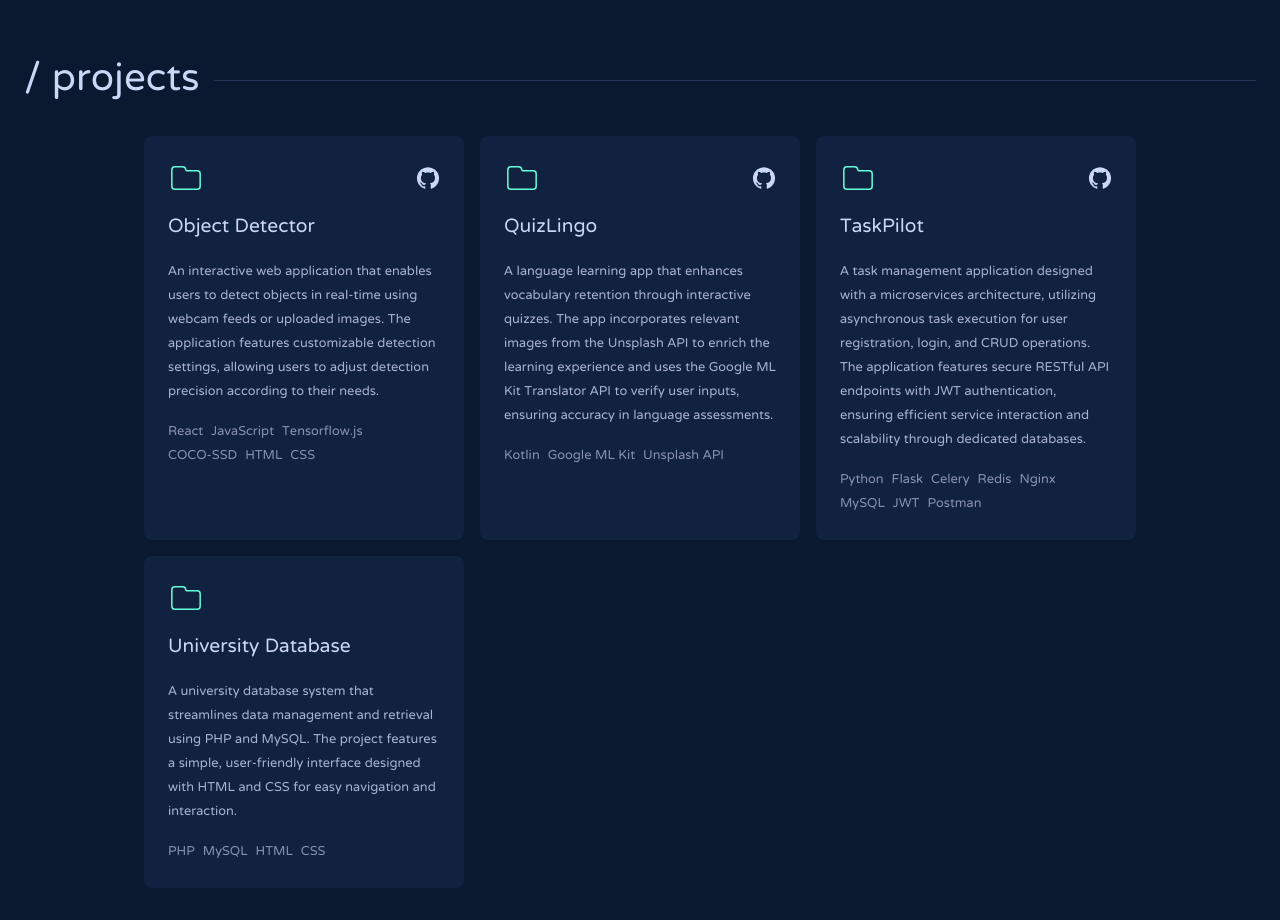
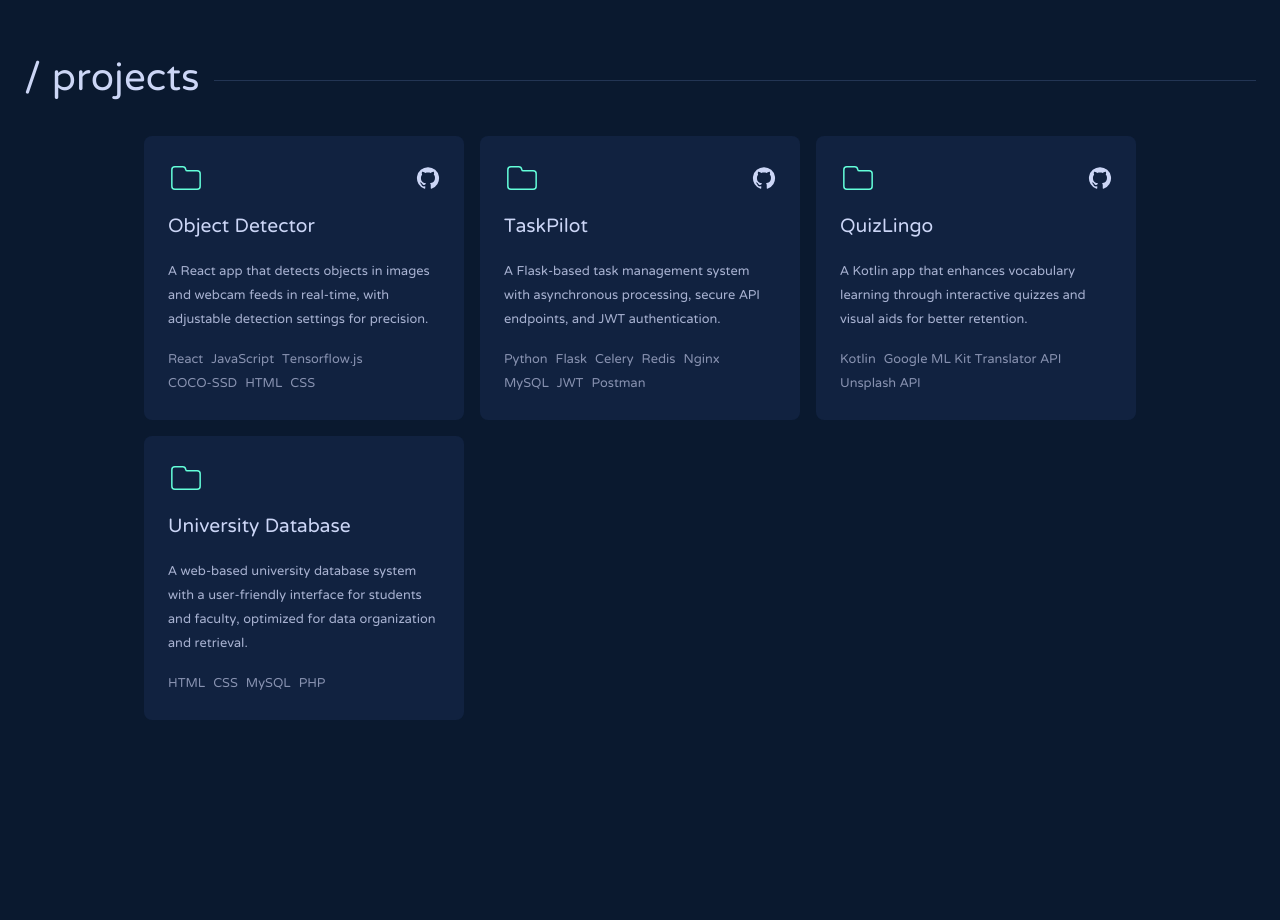
Before and after one commit to alexislayvu/portfolio, a Next.js app: page / in a window 1280 px wide. Shown: the part 1580-2500 px from the top of the page. After the commit the page ends 2332 px from the top, so only its background shows below. Built offline with nearby package versions, Linux system fonts and the light colour scheme.

Commit message:
change project descriptions + reorder projects

```diff
--- a/components/Projects.jsx
+++ b/components/Projects.jsx
@@ -7,32 +7,32 @@ const Projects = () => {
     {
       title: 'Object Detector',
       description:
-        'An interactive web application that enables users to detect objects in real-time using webcam feeds or uploaded images. The application features customizable detection settings, allowing users to adjust detection precision according to their needs.',
+        'A React app that detects objects in images and webcam feeds in real-time, with adjustable detection settings for precision.',
       techStack: ['React', 'JavaScript', 'Tensorflow.js', 'COCO-SSD', 'HTML', 'CSS'],
       githubLink: 'https://github.com/alexislayvu/ObjectDetector',
       projectLink: null,
     },
     {
-      title: 'QuizLingo',
-      description:
-        'A language learning app that enhances vocabulary retention through interactive quizzes. The app incorporates relevant images from the Unsplash API to enrich the learning experience and uses the Google ML Kit Translator API to verify user inputs, ensuring accuracy in language assessments.',
-      techStack: ['Kotlin', 'Google ML Kit', 'Unsplash API'],
-      githubLink: 'https://github.com/alexislayvu/quizlingo',
-      projectLink: null,
-    },
-    {
       title: 'TaskPilot',
       description:
-        'A task management application designed with a microservices architecture, utilizing asynchronous task execution for user registration, login, and CRUD operations. The application features secure RESTful API endpoints with JWT authentication, ensuring efficient service interaction and scalability through dedicated databases.',
+        'A Flask-based task management system with asynchronous processing, secure API endpoints, and JWT authentication.',
       techStack: ['Python', 'Flask', 'Celery', 'Redis', 'Nginx', 'MySQL', 'JWT', 'Postman'],
       githubLink: 'https://github.com/alexislayvu/backend-todo-app',
       projectLink: null,
     },
     {
+      title: 'QuizLingo',
+      description:
+        'A Kotlin app that enhances vocabulary learning through interactive quizzes and visual aids for better retention.',
+      techStack: ['Kotlin', 'Google ML Kit Translator API', 'Unsplash API'],
+      githubLink: 'https://github.com/alexislayvu/quizlingo',
+      projectLink: null,
+    },
+    {
       title: 'University Database',
       description:
-        'A university database system that streamlines data management and retrieval using PHP and MySQL. The project features a simple, user-friendly interface designed with HTML and CSS for easy navigation and interaction.',
-      techStack: ['PHP', 'MySQL', 'HTML', 'CSS'],
+        'A web-based university database system with a user-friendly interface for students and faculty, optimized for data organization and retrieval.',
+      techStack: ['HTML', 'CSS', 'MySQL', 'PHP'],
       githubLink: null,
       projectLink: null,
     },
```
